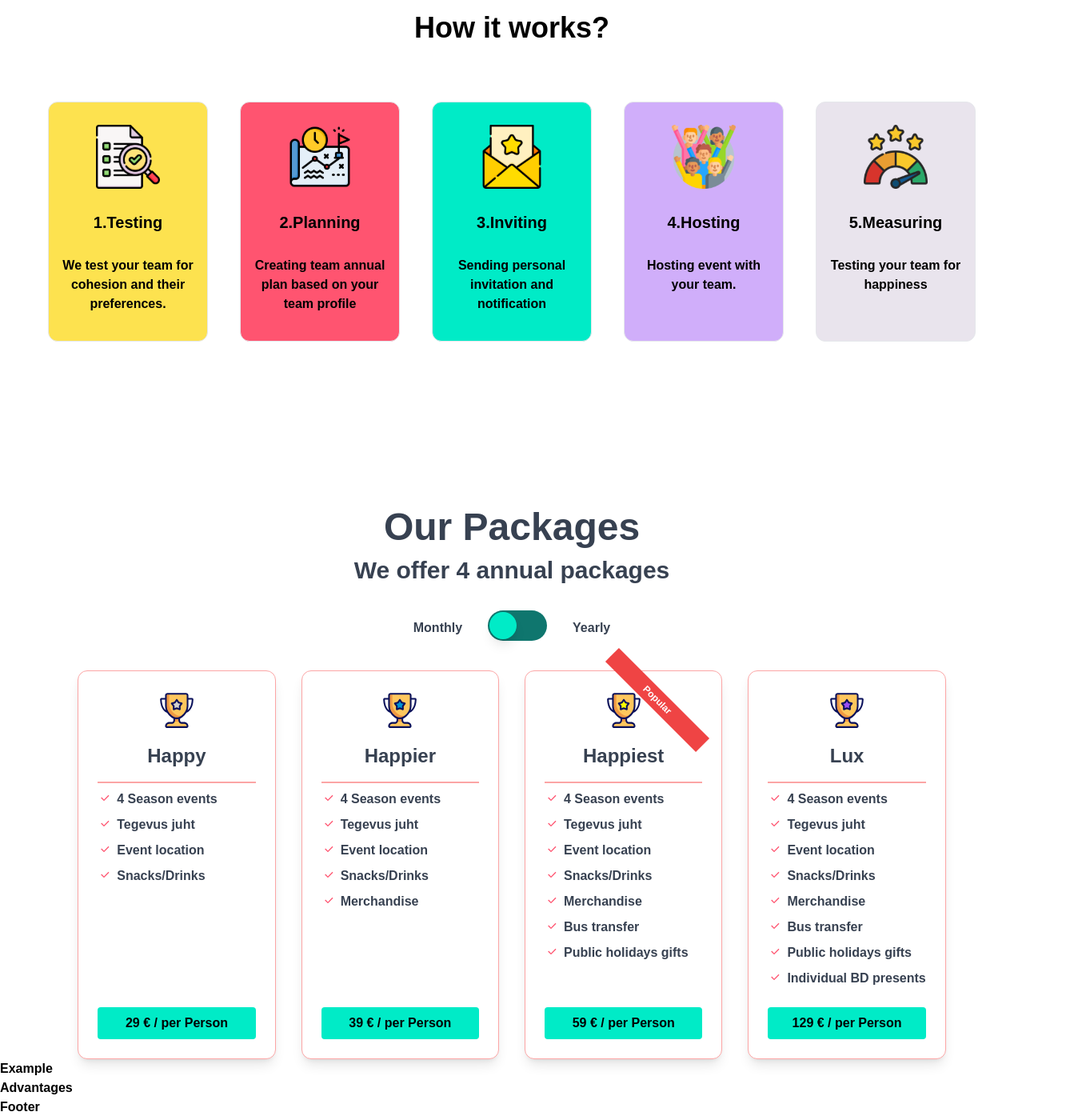
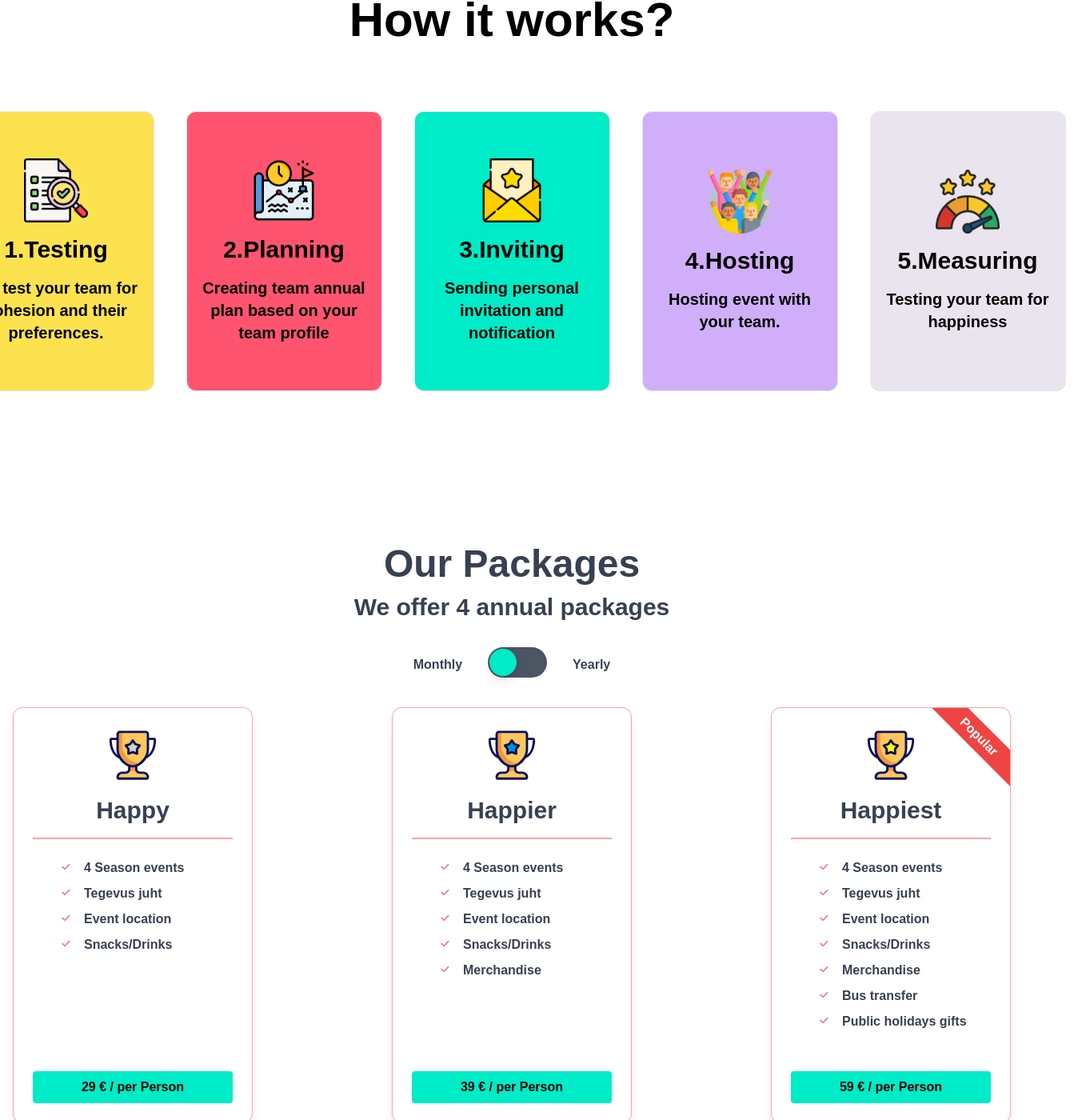
Before and after one commit to Aero385/yayo, a Next.js app: page / in a window 1280 px wide. Shown: the part 907-2307 px from the top of the page at 80% size, 1353 px wide, since content can reach past the window. Built offline with nearby package versions, Linux system fonts and the light colour scheme.

Commit message:
fixed layout

```diff
--- a/components/Cards.js
+++ b/components/Cards.js
@@ -1,4 +1,5 @@
-import Image from "next/image";
+import { motion } from "framer-motion";
+
 
 export default function Cards() {
   const className = "";
@@ -37,25 +38,50 @@ export default function Cards() {
   ];
 
   return (
-    <div className="w-full flex flex-col md:flex-row gap-10 justify-center items-center px-5 py-4 text-center">
+    <div className="w-full flex flex-col md:flex-row gap-10 justify-center items-center px-5 pt-7 text-center">
     {cards.map((card, index) => (
-        <div
+        <motion.div
         key={index}
-          className={`${card.color} border rounded-xl flex flex-col pt-7 px-4 gap-7 items-center ${className}`}
-          style={{ width: "200px", height: "300px" }}
+        initial={{ opacity: 0, y: 300 }}
+        animate={{ opacity: 1, y: 0 }}
+        whileHover={{
+          scale: 1.1,
+          transition: { duration: 0.3 },
+          boxShadow: `0px 0px 10px `,
+        }}
+        transition={{ duration: 1, delay: index * 0.2 }}
+        className={`${card.color} border rounded-xl flex flex-col px-4 gap-4 ${className}`}
+        style={{ width: "245px", height: "350px" }}
       >
-          <div className="flex justify-center">
-            <Image
+        <div className="flex mt-auto justify-center">
+          <motion.img
             src={card.imageSrc}
             width={80}
             height={80}
             alt="img"
-              className="md:w-20 md:h-20"
+            className="md:w-30 md:h-30 w-30 h-30"
+            initial={{ opacity: 0, scale: 0.5 }}
+            animate={{ opacity: 1, scale: 1 }}
+            transition={{ duration: 0.5 }}
           />
         </div>
-          <h1 className="text-lg md:text-xl font-semibold">{card.title}</h1>
-          <p className="text-sm md:text-base">{card.description}</p>
-        </div>
+        <motion.h1
+          className="text-3xl font-semibold"
+          initial={{ opacity: 0 }}
+          animate={{ opacity: 1 }}
+          transition={{ duration: 0.5, delay: 0.3 }}
+        >
+          {card.title}
+        </motion.h1>
+        <motion.p
+          className="text-xl mb-auto"
+          initial={{ opacity: 0 }}
+          animate={{ opacity: 1 }}
+          transition={{ duration: 0.5, delay: 0.5 }}
+        >
+          {card.description}
+        </motion.p>
+      </motion.div>
     ))}
   </div>
 );
--- a/components/Nav.js
+++ b/components/Nav.js
@@ -7,8 +7,9 @@ export default function Nav() {
   const [menuOpen, setMenuOpen] = useState(false);
 
   return (
-    <div className="w-full shadow top-0 flex justify-center z-[10] md:px-40 px-6 py-4">
-      <div className="md:w-[1440px] w-full flex justify-between items-center ">
+    <div className="w-full shadow top-0 flex justify-center z-[10] py-4">
+      <div className="md:max-w-[1440px] w-full flex justify-between items-center  px-4">
+        <div className="flex w-full justify-between">
           <Logo />
           <button
             className="md:hidden"
@@ -40,5 +41,6 @@ export default function Nav() {
           <MyButton text={"Get started"} />
         </div>
       </div>
+    </div>
   );
 }
--- a/components/Packages.js
+++ b/components/Packages.js
@@ -2,6 +2,8 @@ import Image from "next/image";
 import MyButton from "./MyButton";
 import Toggle from "@/components/Toggle";
 import { useState } from 'react';
+import { motion } from "framer-motion";
+
 
 
 
@@ -41,33 +43,48 @@ export default function Packages() {
   ];
 
   return (
-    <div className="flex flex-col items-center mt-8">
+    <div className="max-w-[1440px] w-full flex flex-col items-center mt-8">
       <div className="flex items-center justify-center gap-8">
         <span>Monthly</span>
         <Toggle isYearly={isYearly} onToggle={setIsYearly} />
         <span>Yearly</span>
       </div>
-      <div className="grid grid-cols-1 md:grid-cols-2 lg:grid-cols-4 gap-8 mt-8">
+      {/* <div className="grid w-full grid-cols-1 md:grid-cols-2 lg:grid-cols-4 gap-8 mt-8"> */}
+      <div className="flex flex-wrap justify-center md:justify-between items-center w-full gap-8 mt-8">
         {packages.map((pkg, index) => (
-          <div key={index} className="flex border border-red-300 flex-col justify-between bg-white rounded-xl shadow-lg p-6 relative">
+          <div
+            key={index}
+            className="flex border overflow-hidden border-red-300 flex-col justify-between bg-white rounded-xl shadow-lg p-6 relative"
+            style={{ width: "300px", height: "520px" }}
+          >
             {pkg.popular && (
-              <span className="absolute right-0 transform rotate-45 bg-red-500 text-white py-1 px-3 text-xs font-semibold w-40">
+              <span className="absolute w-full md:top-[20px] md:right-[-110px] right-[-110px] transform rotate-45 bg-red-500 text-white py-1 px-3 text-md font-bold">
                 Popular
               </span>
             )}
             <div>
               <div className="flex justify-center">
-                <Image src={pkg.imageSrc} alt="Package" width="50" height="50" />
+                <Image src={pkg.imageSrc} alt="Package" width="70" height="70" />
               </div>
-              <h1 className="text-2xl font-semibold mt-4">{pkg.title}</h1>
-              <ul className="mt-4 border-t-2 border-red-300">
+              <h1 className="text-3xl font-semibold mt-4">{pkg.title}</h1>
+              <ul className="mt-4 pt-4 border-t-2 border-red-300">
                 {pkg.advantages.map((advantage, i) => (
-                  <li key={i} className="flex items-center space-x-2 mt-2">
-                    <svg className="w-4 h-4 fill-current text-custOrang" xmlns="http://www.w3.org/2000/svg" viewBox="0 0 24 24">
+                  <motion.li
+                    key={i}
+                    initial={{ opacity: 0, x: 100 }}
+                    animate={{ opacity: 1, x: 0 }}
+                    transition={{ duration: 1, delay: i * 0.1 }}
+                    className="flex items-center space-x-4 mt-2 ml-8 text-md  text-base font-normal"
+                  >
+                    <svg
+                      className="w-4 h-4 fill-current text-custOrang"
+                      xmlns="http://www.w3.org/2000/svg"
+                      viewBox="0 0 24 24"
+                    >
                       <path d="M20.293 4.293l-8.293 8.293-4.293-4.293-1.414 1.414 5 5 .707.707.707-.707 9-9z" />
                     </svg>
                     <span>{advantage}</span>
-                  </li>
+                  </motion.li>
                 ))}
               </ul>
             </div>
@@ -78,5 +95,6 @@ export default function Packages() {
         ))}
       </div>
     </div>
+
   );
 }
--- a/components/Toggle.js
+++ b/components/Toggle.js
@@ -15,7 +15,7 @@ export default function Toggle({ isYearly, onToggle }) {
       <Switch
         checked={enabled}
         onChange={handleChange}
-        className={`${enabled ? 'bg-teal-900' : 'bg-teal-700'}
+        className={`${enabled ? 'bg-teal-600' : 'bg-gray-600'}
           relative inline-flex h-[38px] w-[74px] shrink-0 cursor-pointer rounded-full border-2 border-transparent transition-colors duration-200 ease-in-out focus:outline-none focus-visible:ring-2  focus-visible:ring-white focus-visible:ring-opacity-75`}
       >
         <span className="sr-only">Use setting</span>
--- a/container/About.js
+++ b/container/About.js
@@ -2,8 +2,8 @@ import Cards from "@/components/Cards";
 
 export default function About() {
   return (
-    <div className="flex flex-col justify-center items-center mt-10">
-      <h1 className="text-4xl">How it works?</h1>
+    <div className="flex flex-col justify-center items-center mt-20">
+      <h1 className="md:text-6xl text-4xl">How it works?</h1>
       <div className="flex justify-center items-center md:mt-14">
         <Cards/>
       </div>
--- a/container/Header.js
+++ b/container/Header.js
@@ -6,16 +6,16 @@ export default function Header() {
   return (
     <>
       <Nav />
-      <div className="w-full flex flex-col md:flex-row md: justify-center gap-8 md:gap-40 md:px-40 px-10 py-4">
+      <div className="max-w-[1440px] w-full h-full flex flex-col md:gap-0 gap-8 mx-auto md:flex-row md:justify-center md:px-4 px-8 py-4">
         <div className="flex items-center justify-center order-1 ">
-          <Image src="/main.png" width={800} height={800} alt="main" />
+          <Image src="/main.png" width={1000} height={1000} alt="main" />
         </div>
         <div className="md:py-20 flex  flex-col gap-8 text-gray-700 order-2 md:order-none">
           <h1 className="text-5xl md:text-8xl">Unleashing Team Happiness!</h1>
           <h2 className="text-xl md:text-3xl font-semibold">
             Creating The Year-long Program for Sustained Success for Your Company
           </h2>
-          <p className="text-base font-normal font-size">
+          <p className="text-base font-normal ">
             Making teams happy, more productive, without taking valuable time of the team leader for organization, communication, and preparation for the event.
           </p>
           <div className="flex justify-center md:justify-start md:border-none md:pb-0 border-b-2 pb-12">
--- a/container/Prices.js
+++ b/container/Prices.js
@@ -2,7 +2,7 @@ import Packages from "@/components/Packages";
 
 export default function Prices(){
   return (
-    <div className="flex flex-col justify-center text-center items-center mt-10 md:mt-48 text-gray-700">
+    <div className="flex flex-col w-full justify-center text-center items-center mt-10 md:mt-48 text-gray-700">
       <h1 className="text-5xl">
         Our Packages
       </h1>
--- a/package.json
+++ b/package.json
@@ -13,10 +13,12 @@
     "autoprefixer": "10.4.14",
     "eslint": "8.42.0",
     "eslint-config-next": "13.4.5",
+    "framer-motion": "^10.12.16",
     "next": "13.4.5",
     "postcss": "8.4.24",
     "react": "18.2.0",
     "react-dom": "18.2.0",
-    "tailwindcss": "3.3.2"
+    "tailwindcss": "3.3.2",
+    "twin.macro": "^3.3.1"
   }
 }
--- a/pages/index.js
+++ b/pages/index.js
@@ -8,12 +8,14 @@ import Prices from "@/container/Prices";
 export default function Home() {
   return (
     <>
-      <Header/>
-      <About/>
-      <Prices/>
-      <Example/>
-      <Advantages/>
-      <Footer/>
+    <Header />
+    <div className="max-w-[1440] mx-auto flex justify-center flex-col items-center md:px-4 px-8">
+      <About />
+      <Prices />
+      <Example />
+      <Advantages />
+      <Footer />
+    </div>
     </>
-  )
+  );
 }
```
Also changed, not shown: 1 other file (tests, documents, lock files or other folders). Lines whose indentation alone changed are shown as unchanged.
